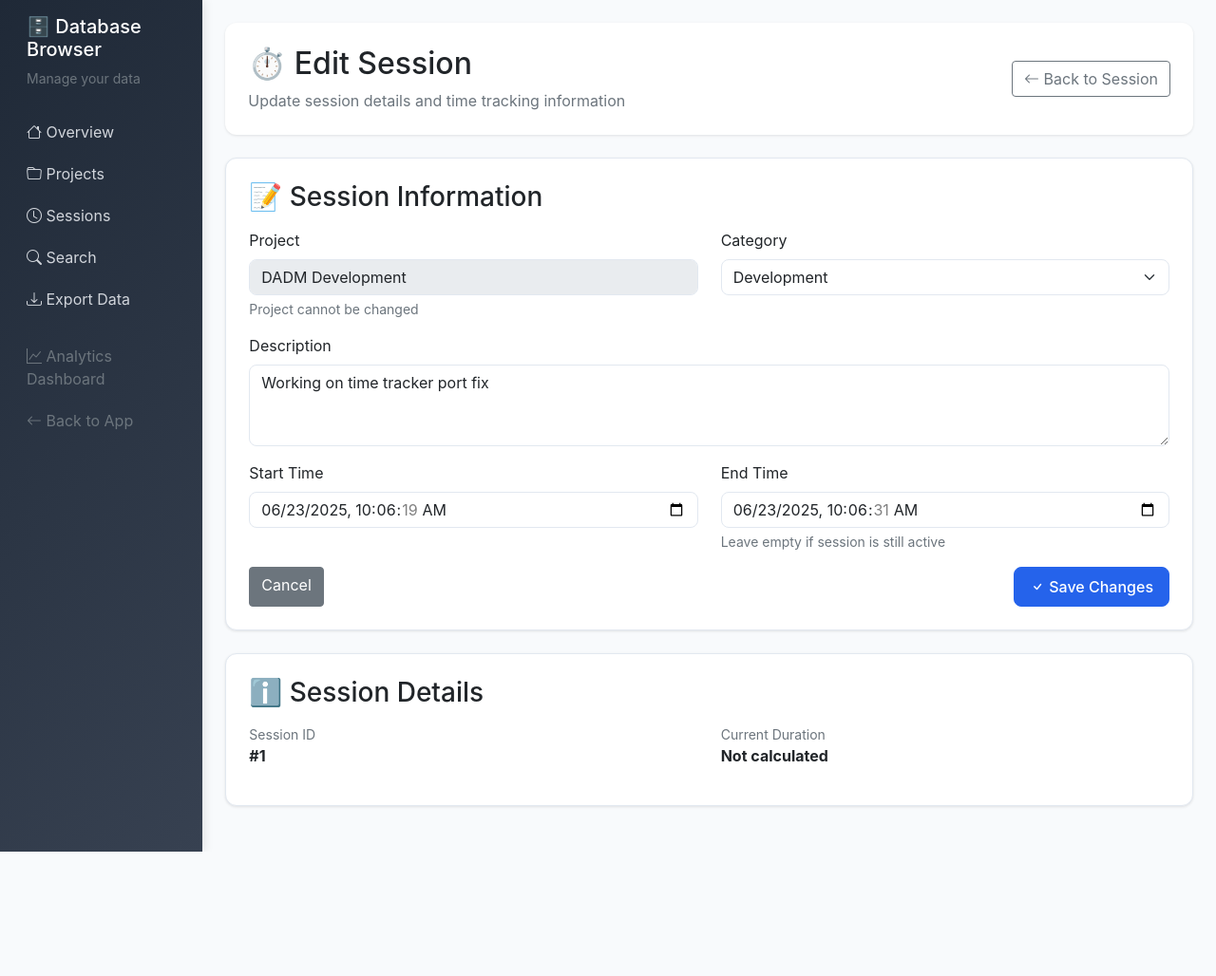
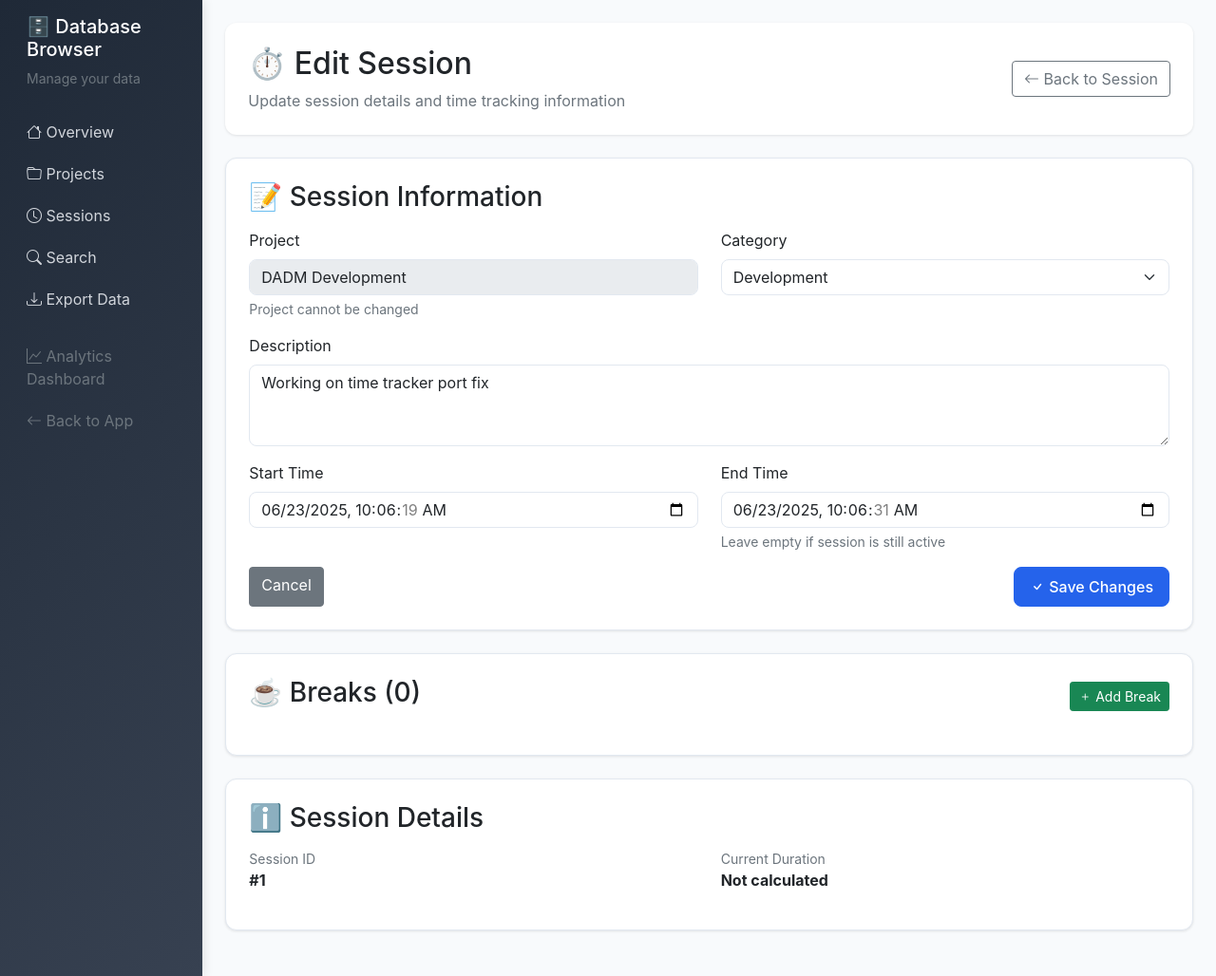
Before and after one commit to laserpointlabs/universal-time-tracker, a Flask app: page /db/sessions/1/edit in a window 1280 px wide. Shown: the whole page at 95% size. Before the commit the page ends 897 px from the top, so only its background shows below. Run offline with Flask 3, Linux system fonts and the light colour scheme; data comes from the database, SQL or seed files in the repository; parts of the project's set-up code (start-up, migrations or seed data) failed here and were passed over; some libraries are stand-ins or nearby versions.

Commit message:
Implement break management in session editing; add functionality to update, add, and delete breaks associated with sessions. Enhance the edit session template to display breaks and allow user interaction for managing breaks.

```diff
--- a/server/src/db_browser.py
+++ b/server/src/db_browser.py
@@ -230,6 +230,7 @@ def edit_session(session_id):
             duration_seconds = (end_time - start_time).total_seconds()
             duration_minutes = int(duration_seconds / 60)
 
+        # Update session
         conn.execute('''
             UPDATE sessions
             SET start_time = ?, end_time = ?, duration_minutes = ?,
@@ -237,12 +238,71 @@ def edit_session(session_id):
             WHERE id = ?
         ''', (start_time, end_time, duration_minutes, data['category'],
               data['description'], session_id))
+
+        # Handle breaks
+        # Get existing break IDs
+        existing_breaks = conn.execute('SELECT id FROM breaks WHERE session_id = ?', (session_id,)).fetchall()
+        existing_break_ids = [b[0] for b in existing_breaks]
+
+        # Process break data from form
+        break_ids = request.form.getlist('break_id[]')
+        break_types = request.form.getlist('break_type[]')
+        break_start_times = request.form.getlist('break_start_time[]')
+        break_end_times = request.form.getlist('break_end_time[]')
+
+        # Update existing breaks
+        for i, break_id in enumerate(break_ids):
+            if break_id and break_id != 'new':
+                break_id = int(break_id)
+                if break_id in existing_break_ids:
+                    # Update existing break
+                    start_time_break = None
+                    end_time_break = None
+                    duration_break = None
+
+                    if break_start_times[i]:
+                        start_time_break = datetime.fromisoformat(break_start_times[i].replace('Z', '+00:00'))
+                    if break_end_times[i]:
+                        end_time_break = datetime.fromisoformat(break_end_times[i].replace('Z', '+00:00'))
+
+                    if start_time_break and end_time_break:
+                        duration_break = int((end_time_break - start_time_break).total_seconds() / 60)
+
+                    conn.execute('''
+                        UPDATE breaks
+                        SET break_type = ?, start_time = ?, end_time = ?, duration_minutes = ?
+                        WHERE id = ?
+                    ''', (break_types[i], start_time_break, end_time_break, duration_break, break_id))
+
+        # Add new breaks
+        for i, break_id in enumerate(break_ids):
+            if break_id == 'new' and break_types[i] and break_start_times[i]:
+                start_time_break = datetime.fromisoformat(break_start_times[i].replace('Z', '+00:00'))
+                end_time_break = None
+                duration_break = None
+
+                if break_end_times[i]:
+                    end_time_break = datetime.fromisoformat(break_end_times[i].replace('Z', '+00:00'))
+                    duration_break = int((end_time_break - start_time_break).total_seconds() / 60)
+
+                conn.execute('''
+                    INSERT INTO breaks (session_id, break_type, start_time, end_time, duration_minutes)
+                    VALUES (?, ?, ?, ?, ?)
+                ''', (session_id, break_types[i], start_time_break, end_time_break, duration_break))
+
+        # Delete breaks that were removed
+        processed_break_ids = [int(bid) for bid in break_ids if bid and bid != 'new']
+        for existing_id in existing_break_ids:
+            if existing_id not in processed_break_ids:
+                conn.execute('DELETE FROM breaks WHERE id = ?', (existing_id,))
+
         conn.commit()
         conn.close()
 
-        flash('Session updated successfully', 'success')
+        flash('Session and breaks updated successfully', 'success')
         return redirect(url_for('db_browser.session_detail', session_id=session_id))
 
+    # GET request - show edit form
     session = conn.execute('''
         SELECT s.*, p.name as project_name
         FROM sessions s
@@ -250,13 +310,17 @@ def edit_session(session_id):
         WHERE s.id = ?
     ''', (session_id,)).fetchone()
 
-    conn.close()
-
     if not session:
+        conn.close()
         flash('Session not found', 'error')
         return redirect(url_for('db_browser.sessions'))
 
-    return render_template('db_browser/edit_session.html', session=session)
+    # Get breaks for this session
+    breaks = conn.execute('SELECT * FROM breaks WHERE session_id = ? ORDER BY start_time',
+                         (session_id,)).fetchall()
+
+    conn.close()
+    return render_template('db_browser/edit_session.html', session=session, breaks=breaks)
 
 @db_browser.route('/db/export')
 def export_data():
--- a/server/src/templates/db_browser/edit_session.html
+++ b/server/src/templates/db_browser/edit_session.html
@@ -71,6 +71,65 @@
     </form>
 </div>
 
+<!-- Breaks Section -->
+<div class="content-card">
+    <div class="d-flex justify-content-between align-items-center mb-3">
+        <h3>☕ Breaks ({{ breaks|length }})</h3>
+        <button type="button" class="btn btn-success btn-sm" onclick="addBreak()">
+            <i class="bi bi-plus"></i> Add Break
+        </button>
+    </div>
+
+    <form method="POST" id="breaksForm">
+        <div id="breaksContainer">
+            {% for break in breaks %}
+            <div class="break-item card mb-3" data-break-id="{{ break.id }}">
+                <div class="card-header d-flex justify-content-between align-items-center">
+                    <h6 class="mb-0">Break #{{ loop.index }}</h6>
+                    <button type="button" class="btn btn-danger btn-sm" onclick="removeBreak(this)">
+                        <i class="bi bi-trash"></i> Remove
+                    </button>
+                </div>
+                <div class="card-body">
+                    <input type="hidden" name="break_id[]" value="{{ break.id }}">
+                    <div class="row">
+                        <div class="col-md-4 mb-3">
+                            <label class="form-label">Break Type</label>
+                            <select class="form-select" name="break_type[]" required>
+                                <option value="break" {% if break.break_type == 'break' %}selected{% endif %}>Break</option>
+                                <option value="lunch" {% if break.break_type == 'lunch' %}selected{% endif %}>Lunch</option>
+                                <option value="coffee" {% if break.break_type == 'coffee' %}selected{% endif %}>Coffee</option>
+                                <option value="meeting" {% if break.break_type == 'meeting' %}selected{% endif %}>Meeting</option>
+                                <option value="other" {% if break.break_type == 'other' %}selected{% endif %}>Other</option>
+                            </select>
+                        </div>
+                        <div class="col-md-4 mb-3">
+                            <label class="form-label">Start Time</label>
+                            <input type="datetime-local" class="form-control" name="break_start_time[]"
+                                   value="{{ break.start_time.replace('T', ' ').split('.')[0] if break.start_time else '' }}" required>
+                        </div>
+                        <div class="col-md-4 mb-3">
+                            <label class="form-label">End Time</label>
+                            <input type="datetime-local" class="form-control" name="break_end_time[]"
+                                   value="{{ break.end_time.replace('T', ' ').split('.')[0] if break.end_time else '' }}">
+                        </div>
+                    </div>
+                    {% if break.duration_minutes %}
+                    <div class="row">
+                        <div class="col-12">
+                            <small class="text-muted">
+                                Duration: {{ break.duration_minutes }} minutes
+                            </small>
+                        </div>
+                    </div>
+                    {% endif %}
+                </div>
+            </div>
+            {% endfor %}
+        </div>
+    </form>
+</div>
+
 <div class="content-card">
     <h3 class="mb-3">ℹ️ Session Details</h3>
     <div class="row">
@@ -104,4 +163,66 @@
         </div>
     </div>
 </div>
+
+<script>
+let breakCounter = {{ breaks|length }};
+
+function addBreak() {
+    breakCounter++;
+    const container = document.getElementById('breaksContainer');
+    const breakHtml = `
+        <div class="break-item card mb-3" data-break-id="new">
+            <div class="card-header d-flex justify-content-between align-items-center">
+                <h6 class="mb-0">New Break</h6>
+                <button type="button" class="btn btn-danger btn-sm" onclick="removeBreak(this)">
+                    <i class="bi bi-trash"></i> Remove
+                </button>
+            </div>
+            <div class="card-body">
+                <input type="hidden" name="break_id[]" value="new">
+                <div class="row">
+                    <div class="col-md-4 mb-3">
+                        <label class="form-label">Break Type</label>
+                        <select class="form-select" name="break_type[]" required>
+                            <option value="break">Break</option>
+                            <option value="lunch">Lunch</option>
+                            <option value="coffee">Coffee</option>
+                            <option value="meeting">Meeting</option>
+                            <option value="other">Other</option>
+                        </select>
+                    </div>
+                    <div class="col-md-4 mb-3">
+                        <label class="form-label">Start Time</label>
+                        <input type="datetime-local" class="form-control" name="break_start_time[]" required>
+                    </div>
+                    <div class="col-md-4 mb-3">
+                        <label class="form-label">End Time</label>
+                        <input type="datetime-local" class="form-control" name="break_end_time[]">
+                    </div>
+                </div>
+            </div>
+        </div>
+    `;
+    container.insertAdjacentHTML('beforeend', breakHtml);
+}
+
+function removeBreak(button) {
+    const breakItem = button.closest('.break-item');
+    breakItem.remove();
+}
+
+// Update the main form to include breaks when submitting
+document.querySelector('form').addEventListener('submit', function(e) {
+    // Move all break inputs to the main form
+    const breaksForm = document.getElementById('breaksForm');
+    const breakInputs = breaksForm.querySelectorAll('input, select');
+
+    breakInputs.forEach(input => {
+        const clone = input.cloneNode(true);
+        clone.name = input.name;
+        clone.value = input.value;
+        this.appendChild(clone);
+    });
+});
+</script>
 {% endblock %}
```
